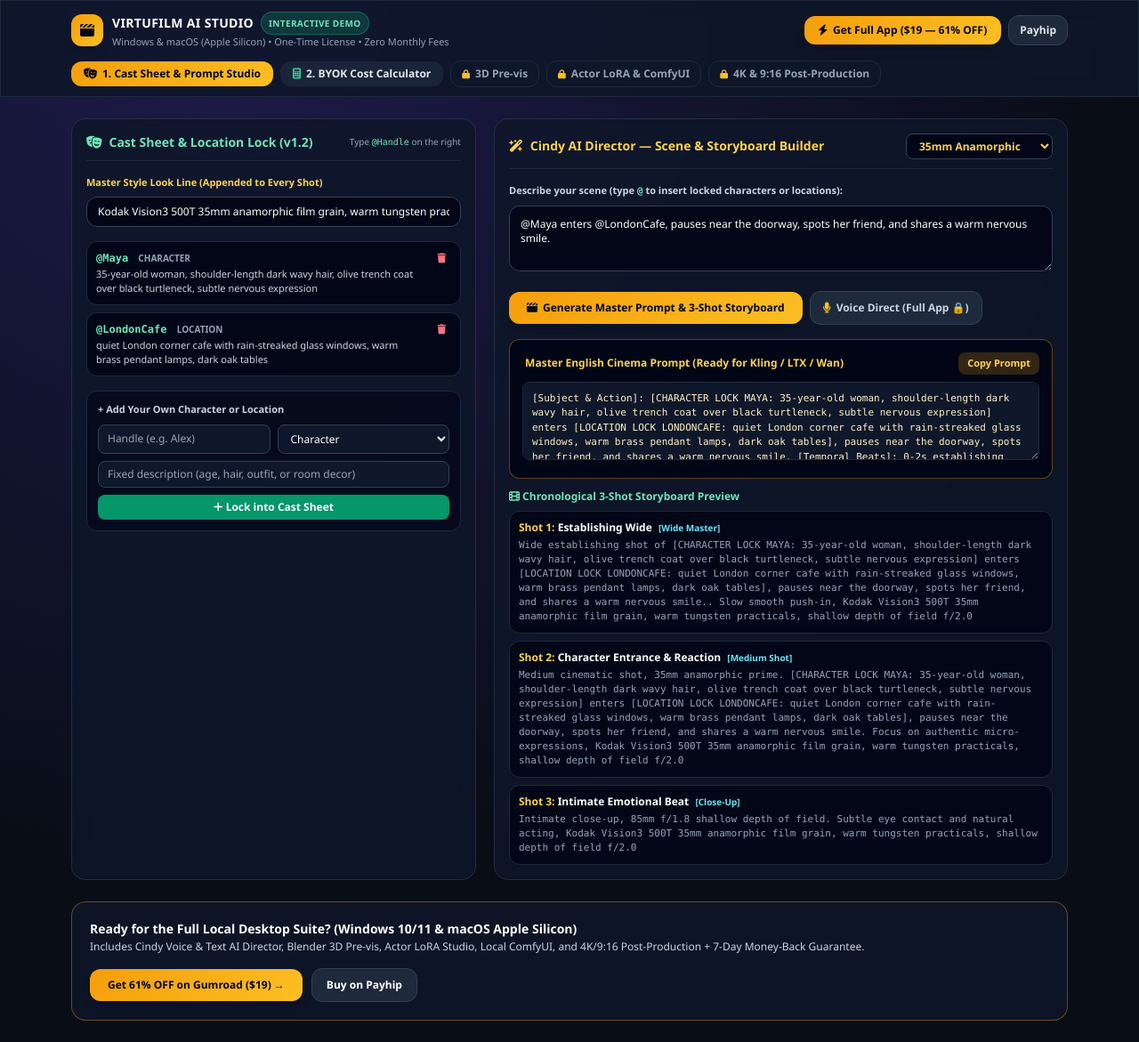
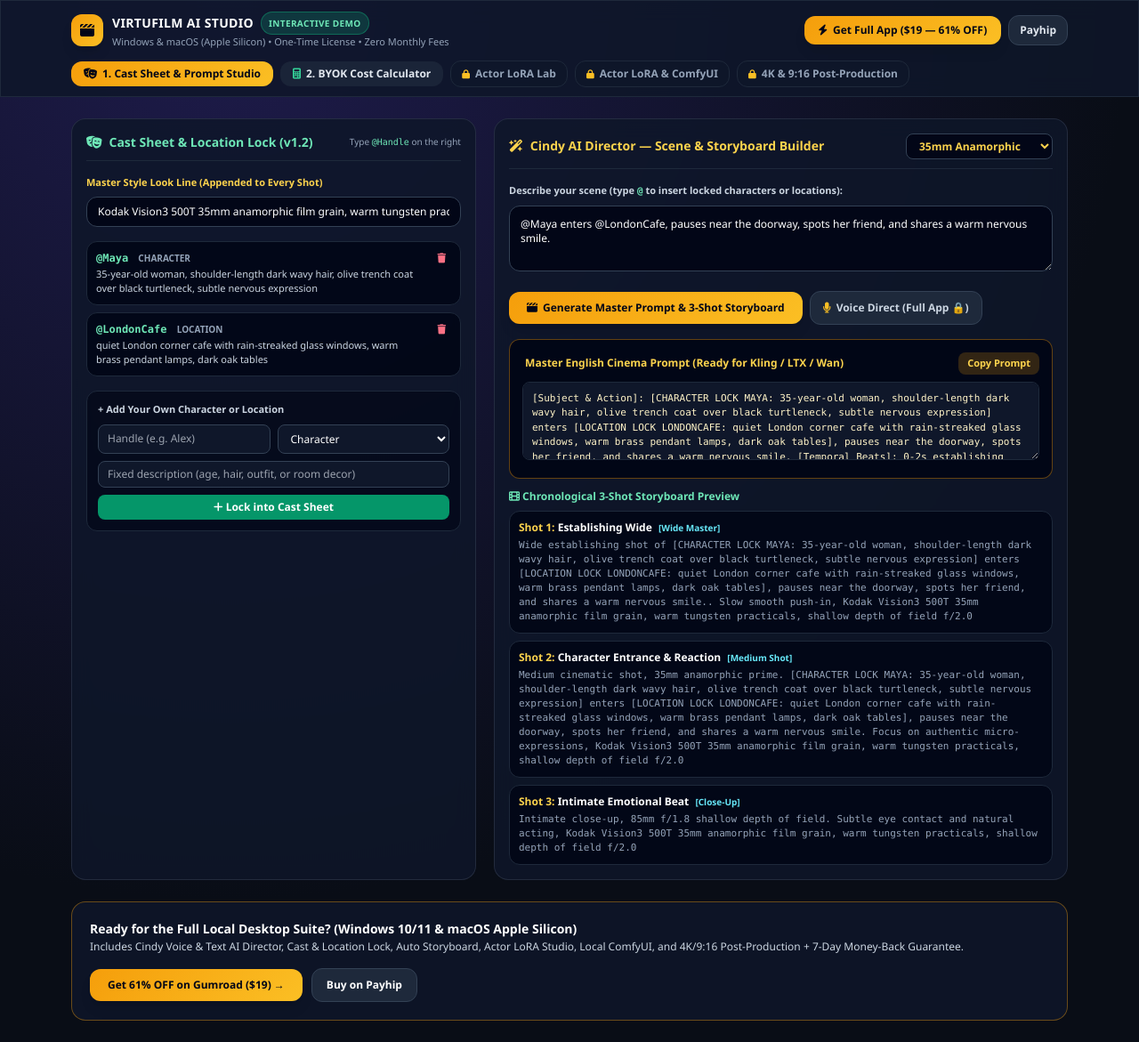
Before and after one commit to ehabfikry/virtufilm-demo, a plain HTML site: page index.html in a window 1280 px wide. Shown: the whole page at 89% size. Drawn offline with nearby package versions, Linux system fonts and the light colour scheme.

Commit message:
Remove 3D Pre-vis from interactive web demo

```diff
--- a/index.html
+++ b/index.html
@@ -49,8 +49,8 @@
       <button onclick="switchDemoTab('calc')" id="tab-btn-calc" class="px-3.5 py-1.5 rounded-xl bg-slate-800/80 hover:bg-slate-700 text-slate-200 font-bold flex items-center gap-1.5 cursor-pointer">
         <i class="fa-solid fa-calculator text-emerald-400"></i> 2. BYOK Cost Calculator
       </button>
-      <button onclick="openUpgradeModal('Blender 3D Camera Blocking & Pre-vis')" class="px-3 py-1.5 rounded-xl bg-slate-900/80 hover:bg-slate-800 text-slate-400 border border-slate-800 font-semibold flex items-center gap-1.5 cursor-pointer">
-        <i class="fa-solid fa-lock text-amber-400 text-[10px]"></i> 3D Pre-vis
+      <button onclick="openUpgradeModal('Actor LoRA Studio')" class="px-3 py-1.5 rounded-xl bg-slate-900/80 hover:bg-slate-800 text-slate-400 border border-slate-800 font-semibold flex items-center gap-1.5 cursor-pointer">
+        <i class="fa-solid fa-lock text-amber-400 text-[10px]"></i> Actor LoRA Lab
       </button>
       <button onclick="openUpgradeModal('Actor LoRA Training & Local ComfyUI Bridge')" class="px-3 py-1.5 rounded-xl bg-slate-900/80 hover:bg-slate-800 text-slate-400 border border-slate-800 font-semibold flex items-center gap-1.5 cursor-pointer">
         <i class="fa-solid fa-lock text-amber-400 text-[10px]"></i> Actor LoRA &amp; ComfyUI
@@ -183,7 +183,7 @@
     <section class="glass rounded-2xl p-5 border border-amber-500/40 flex flex-wrap items-center justify-between gap-4">
       <div>
         <div class="text-sm font-black text-white">Ready for the Full Local Desktop Suite? (Windows 10/11 &amp; macOS Apple Silicon)</div>
-        <div class="text-xs text-slate-300 mt-0.5">Includes Cindy Voice &amp; Text AI Director, Blender 3D Pre-vis, Actor LoRA Studio, Local ComfyUI, and 4K/9:16 Post-Production + 7-Day Money-Back Guarantee.</div>
+        <div class="text-xs text-slate-300 mt-0.5">Includes Cindy Voice &amp; Text AI Director, Cast &amp; Location Lock, Auto Storyboard, Actor LoRA Studio, Local ComfyUI, and 4K/9:16 Post-Production + 7-Day Money-Back Guarantee.</div>
       </div>
       <div class="flex items-center gap-2.5">
         <a href="https://ehabfiki.gumroad.com/l/ruozct/EARLY100" target="_blank" class="px-5 py-2.5 rounded-xl gold-grad hover:brightness-110 text-slate-950 font-black text-xs shadow-lg">
```
